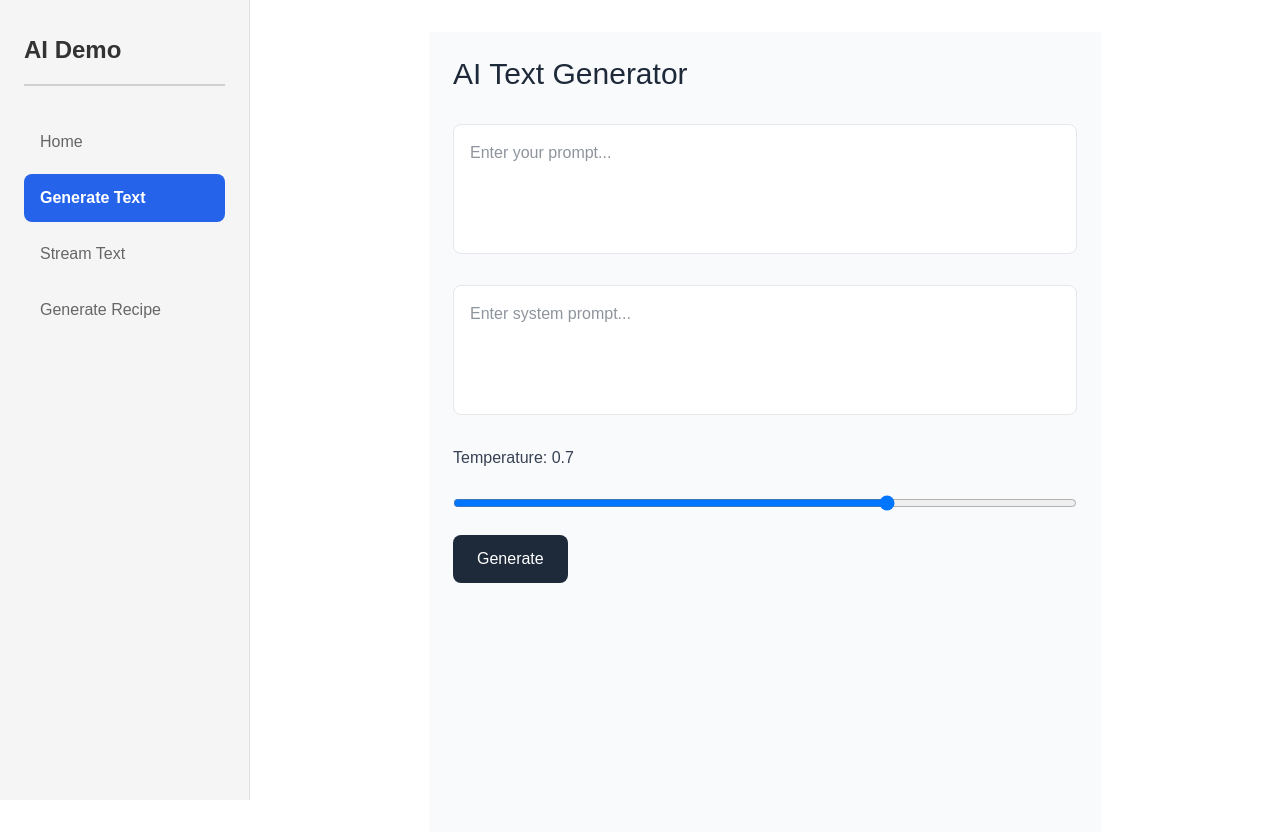
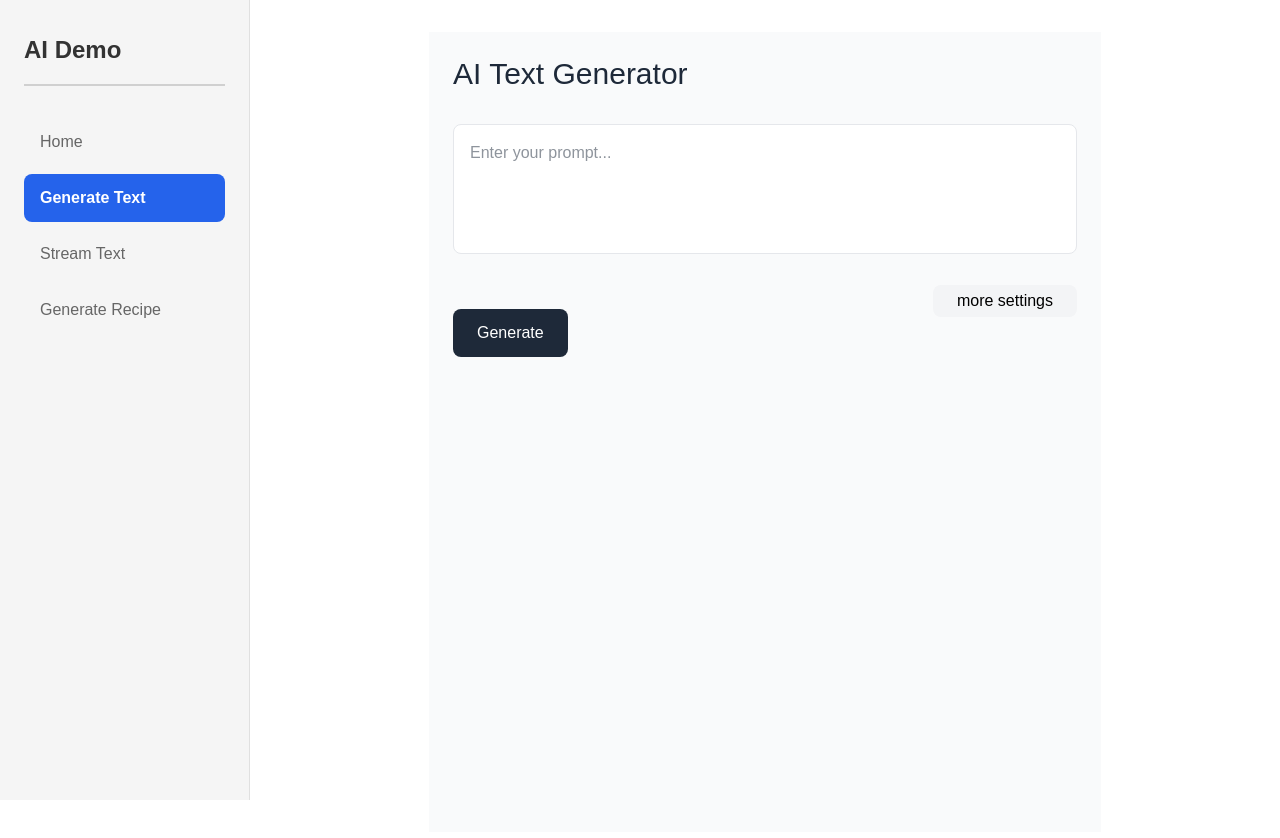
Before and after one commit to BobGerman/TestSite, a Next.js app in the folder nextAgent/ai-demo/: page /pages/generateText in a window 1280 px wide. Shown: the top 838 px of the page. Built offline with nearby package versions, Linux system fonts and the light colour scheme.

Commit message:
Added expandable form

```diff
--- a/nextAgent/ai-demo/app/pages/generateText/page.tsx
+++ b/nextAgent/ai-demo/app/pages/generateText/page.tsx
@@ -8,6 +8,7 @@ import remarkBreaks from "remark-breaks";
 
 export default function Home() {
   const [prompt, setPrompt] = useState("");
+  const [isExpanded, setIsExpanded] = useState(false);
   const [systemPrompt, setSystemPrompt] = useState("");
   const [temperature, setTemperature] = useState(0.7);
   const [result, setResult] = useState("");
@@ -47,6 +48,15 @@ export default function Home() {
           className="w-full p-4 border border-gray-200 rounded-lg focus:ring-2 focus:ring-gray-300 focus:border-transparent outline-none resize-none transition-all text-gray-800 bg-white"
           rows={4}
         />
+        <button
+          onClick={() => setIsExpanded(!isExpanded)}
+          className="float-right px-6 py-1 bg-gray-100 text-black rounded-lg disabled:bg-gray-400 disabled:cursor-not-allowed transition-colors font-small"
+        >
+          more settings
+        </button>
+        <div
+          className={`overflow-hidden transition-all duration-300 ${isExpanded ? "max-h-96" : "max-h-0"}`}
+        >
           <textarea
             value={systemPrompt}
             onChange={(e) => setSystemPrompt(e.target.value)}
@@ -66,6 +76,7 @@ export default function Home() {
             value={temperature}
             onChange={(e) => setTemperature(parseFloat(e.target.value))}
           />
+        </div>
         <button
           type="submit"
           disabled={loading}
```
Lines whose indentation alone changed are shown as unchanged.
